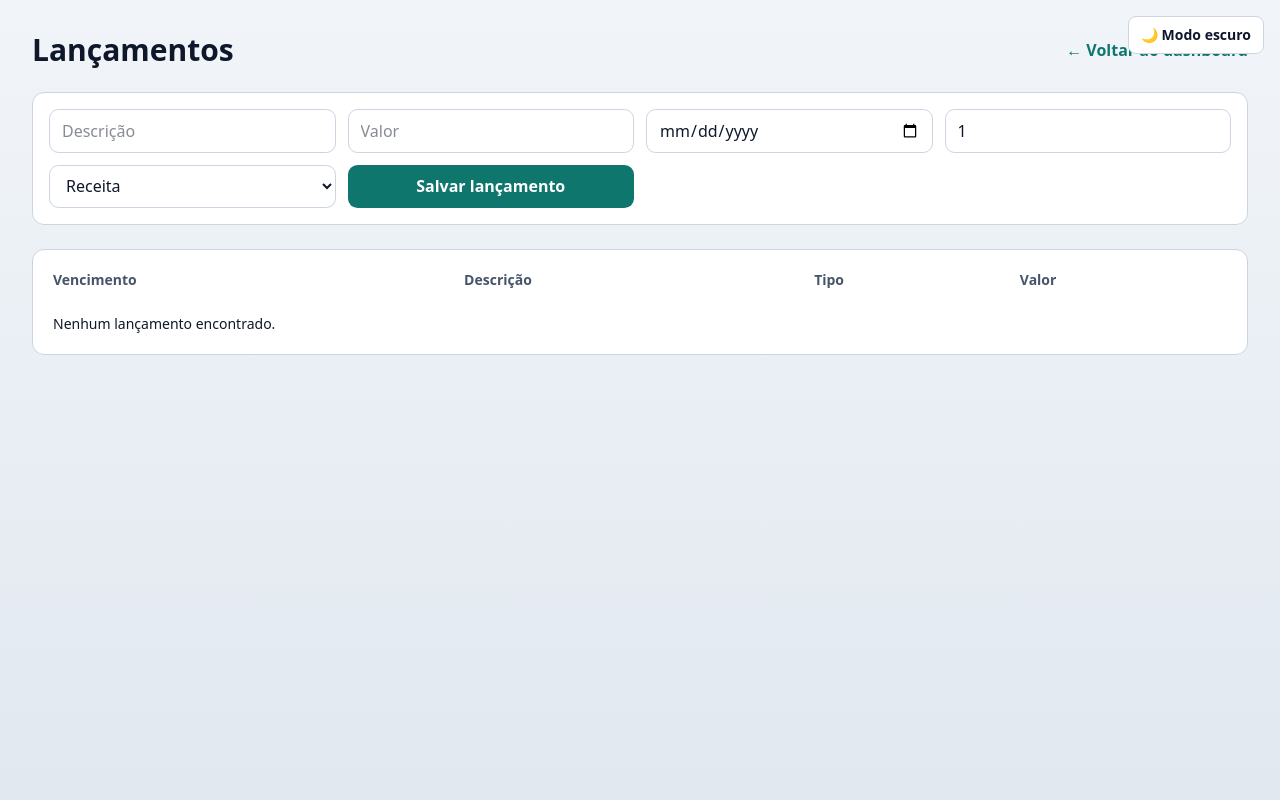
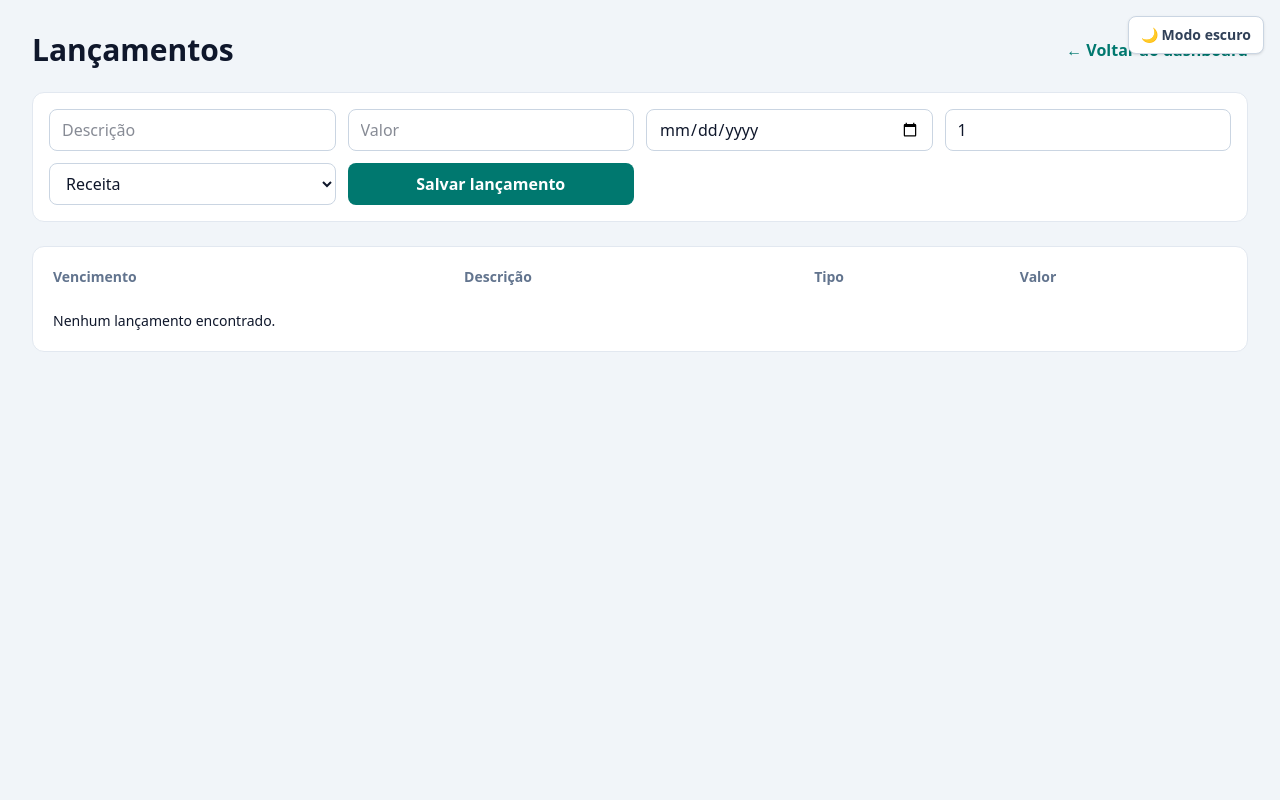
Before and after one commit to Calebe777/IA-juridica, a Django app: page /financeiro/lancamentos/ in a window 1280 px wide. Run offline with Django 5.2, Linux system fonts and the light colour scheme; the visitor is signed in with stand-in values (Sample User, id 1); data comes from the database, SQL or seed files in the repository; data that the repository does not hold is empty.

Commit message:
refactor: migrar telas financeiras para utilitários do Tailwind

```diff
--- a/arcabe3-completo-master/financeiro/templates/financeiro/lancamentos.html
+++ b/arcabe3-completo-master/financeiro/templates/financeiro/lancamentos.html
@@ -5,31 +5,31 @@
 <div class="mx-auto max-w-7xl p-6 md:p-8">
     <div class="mb-6 flex items-center justify-between">
         <h1 class="text-3xl font-bold">Lançamentos</h1>
-        <a class="theme-link" href="{% url 'financeiro_dashboard' %}">← Voltar ao dashboard</a>
+        <a class="font-semibold text-teal-700 hover:text-teal-600" href="{% url 'financeiro_dashboard' %}">← Voltar ao dashboard</a>
     </div>
 
     <!-- FORMULÁRIO DE NOVO LANÇAMENTO (APENAS PERFIL FULL) -->
     {% if role == 'FULL' %}
-    <form method="post" class="theme-card mb-6 grid gap-3 rounded-xl p-4 md:grid-cols-2 xl:grid-cols-4">
+    <form method="post" class="rounded-xl border border-slate-200 bg-white mb-6 grid gap-3 p-4 md:grid-cols-2 xl:grid-cols-4">
         {% csrf_token %}
-        <input class="theme-input" name="descricao" placeholder="Descrição" required>
-        <input class="theme-input" name="valor" type="number" step="0.01" placeholder="Valor" required>
-        <input class="theme-input" name="vencimento" type="date" required>
-        <input class="theme-input" name="parcelas" type="number" min="1" value="1">
-        <select class="theme-input" name="tipo">
+        <input class="w-full rounded-lg border border-slate-300 bg-white px-3 py-2" name="descricao" placeholder="Descrição" required>
+        <input class="w-full rounded-lg border border-slate-300 bg-white px-3 py-2" name="valor" type="number" step="0.01" placeholder="Valor" required>
+        <input class="w-full rounded-lg border border-slate-300 bg-white px-3 py-2" name="vencimento" type="date" required>
+        <input class="w-full rounded-lg border border-slate-300 bg-white px-3 py-2" name="parcelas" type="number" min="1" value="1">
+        <select class="w-full rounded-lg border border-slate-300 bg-white px-3 py-2" name="tipo">
             <option value="RECEITA">Receita</option>
             <option value="DESPESA">Despesa</option>
             <option value="INTERNO">Registro Interno</option>
         </select>
-        <button class="theme-btn md:col-span-2 xl:col-span-1" type="submit">Salvar lançamento</button>
+        <button class="inline-flex items-center justify-center rounded-lg bg-teal-700 px-4 py-2 font-semibold text-white hover:bg-teal-600 md:col-span-2 xl:col-span-1" type="submit">Salvar lançamento</button>
     </form>
     {% endif %}
 
     <!-- TABELA COM OS LANÇAMENTOS CADASTRADOS -->
-    <div class="theme-card overflow-auto rounded-xl p-2">
+    <div class="rounded-xl border border-slate-200 bg-white overflow-auto p-2">
         <table class="min-w-full text-sm">
             <thead>
-                <tr class="theme-muted text-left">
+                <tr class="text-slate-500 text-left">
                     <th class="p-3">Vencimento</th>
                     <th class="p-3">Descrição</th>
                     <th class="p-3">Tipo</th>
--- a/arcabe3-completo-master/templates/base.html
+++ b/arcabe3-completo-master/templates/base.html
@@ -5,70 +5,37 @@
         <meta name="viewport" content="width=device-width, initial-scale=1.0" />
         <title>{% block 'title' %}Painel Jurídico{% endblock 'title' %}</title>
         <script src="https://cdn.jsdelivr.net/npm/@tailwindcss/browser@4"></script>
-        <style>
-            :root {
-                color-scheme: light;
-                --bg: #f1f5f9;
-                --bg-alt: #e2e8f0;
-                --text: #0f172a;
-                --muted: #475569;
-                --card: #ffffff;
-                --border: #cbd5e1;
-                --primary: #0f766e;
-                --primary-hover: #115e59;
-            }
-
-            [data-theme='dark'] {
-                color-scheme: dark;
-                --bg: #020617;
-                --bg-alt: #0f172a;
-                --text: #e2e8f0;
-                --muted: #94a3b8;
-                --card: #111827;
-                --border: #334155;
-                --primary: #14b8a6;
-                --primary-hover: #2dd4bf;
-            }
-
-            body {
-                background: linear-gradient(var(--bg), var(--bg-alt));
-                color: var(--text);
-            }
-
-            .theme-card { background: var(--card); border: 1px solid var(--border); }
-            .theme-muted { color: var(--muted); }
-            .theme-link { color: var(--primary); font-weight: 600; }
-            .theme-link:hover { color: var(--primary-hover); }
-            .theme-input {
-                width: 100%; border: 1px solid var(--border); background: transparent;
-                padding: .55rem .75rem; border-radius: .6rem;
-            }
-            .theme-btn {
-                background: var(--primary); color: #fff; border-radius: .6rem; padding: .55rem .95rem;
-                font-weight: 600; border: 0;
-            }
-            .theme-btn:hover { background: var(--primary-hover); }
-        </style>
         {% block 'head' %}
         {% endblock 'head' %}
     </head>
-    <body class="min-h-screen antialiased transition-colors duration-200">
-        <button id="theme-toggle" class="fixed right-4 top-4 z-50 rounded-lg px-3 py-2 text-sm font-semibold theme-card" type="button">🌙 Modo escuro</button>
+    <body id="app-body" class="min-h-screen bg-slate-100 text-slate-900 antialiased transition-colors duration-200">
+        <button id="theme-toggle" class="fixed right-4 top-4 z-50 rounded-lg border border-slate-300 bg-white px-3 py-2 text-sm font-semibold text-slate-700 shadow-sm transition hover:bg-slate-100" type="button">🌙 Modo escuro</button>
         {% block 'body' %}
         {% endblock 'body' %}
         <script>
             (() => {
                 const root = document.documentElement;
+                const body = document.getElementById('app-body');
+                const button = document.getElementById('theme-toggle');
                 const saved = localStorage.getItem('painel-theme');
                 const prefersDark = window.matchMedia('(prefers-color-scheme: dark)').matches;
+
                 const applyTheme = (theme) => {
+                    const dark = theme === 'dark';
                     root.setAttribute('data-theme', theme);
-                    const button = document.getElementById('theme-toggle');
-                    button.textContent = theme === 'dark' ? '☀️ Modo claro' : '🌙 Modo escuro';
+                    body.className = dark
+                        ? 'min-h-screen bg-slate-950 text-slate-100 antialiased transition-colors duration-200'
+                        : 'min-h-screen bg-slate-100 text-slate-900 antialiased transition-colors duration-200';
+
+                    button.className = dark
+                        ? 'fixed right-4 top-4 z-50 rounded-lg border border-slate-700 bg-slate-800 px-3 py-2 text-sm font-semibold text-slate-100 shadow-sm transition hover:bg-slate-700'
+                        : 'fixed right-4 top-4 z-50 rounded-lg border border-slate-300 bg-white px-3 py-2 text-sm font-semibold text-slate-700 shadow-sm transition hover:bg-slate-100';
+
+                    button.textContent = dark ? '☀️ Modo claro' : '🌙 Modo escuro';
                 };
 
                 applyTheme(saved || (prefersDark ? 'dark' : 'light'));
-                document.getElementById('theme-toggle').addEventListener('click', () => {
+                button.addEventListener('click', () => {
                     const next = root.getAttribute('data-theme') === 'dark' ? 'light' : 'dark';
                     localStorage.setItem('painel-theme', next);
                     applyTheme(next);
```
Also changed, not shown: arcabe3-completo-master/financeiro/templates/financeiro/categorias.html (+9 -9 lines), arcabe3-completo-master/financeiro/templates/financeiro/contas.html (+9 -9 lines), arcabe3-completo-master/financeiro/templates/financeiro/dashboard.html (+26 -26 lines), arcabe3-completo-master/financeiro/templates/financeiro/relatorios.html (+7 -7 lines).
